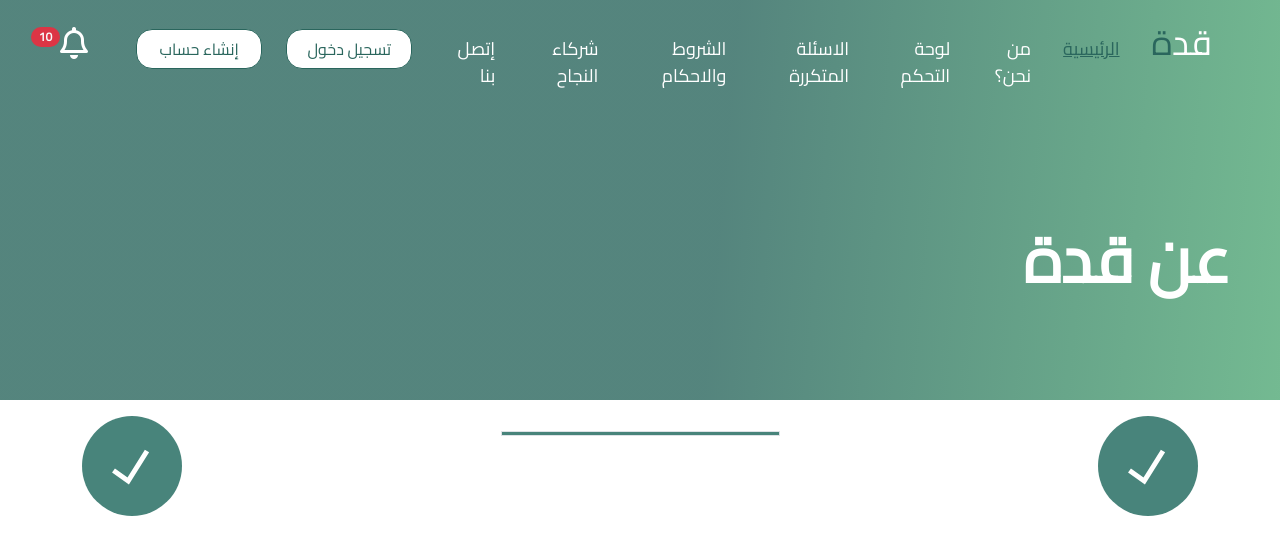
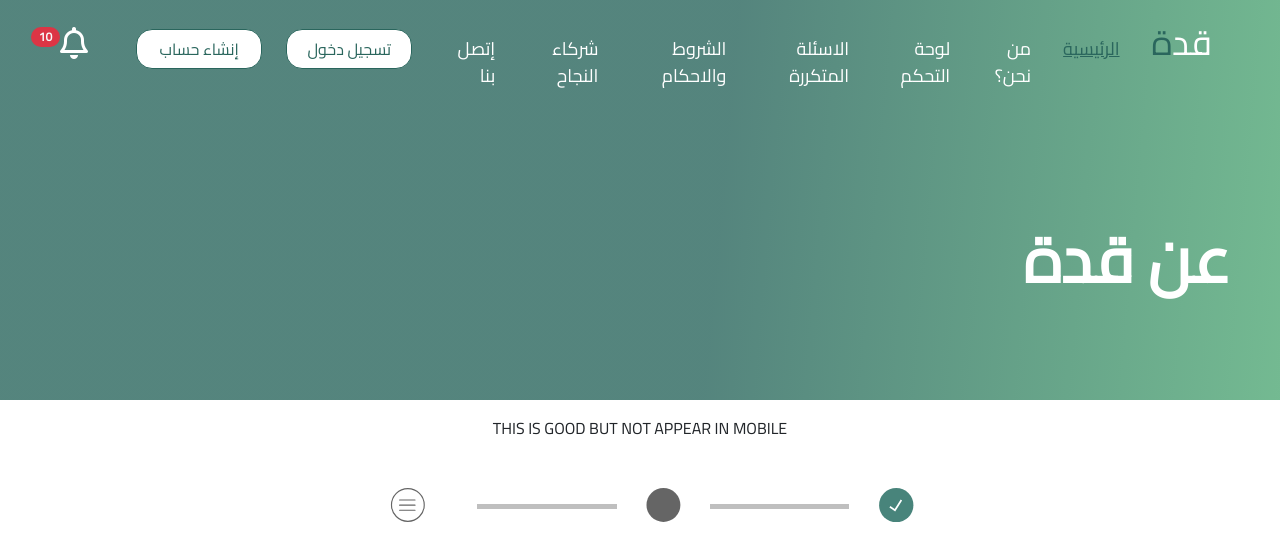
Before and after one commit to norhan-khaled99/Qada-Vue, a Vue app: page /member/checkLine in a window 1280 px wide. Shown: the top 560 px of the page. Built offline with nearby package versions, Linux system fonts and the light colour scheme.

Commit message:
working on checkline compo

```diff
--- a/src/modules/members/pages/dashboardForMember/CheckLine.vue
+++ b/src/modules/members/pages/dashboardForMember/CheckLine.vue
@@ -1,20 +1,54 @@
 <template>
     <div class="container mt-3">
-        <div class="d-flex">
-            <div class="">
+         THIS IS GOOD BUT NOT APPEAR IN MOBILE
+        <!-- <div class="d-flex justify-content-center my-5 m-auto col-md-6 col-sm">
+            <div class="col-md-2 col-4">
+              <svg xmlns="http://www.w3.org/2000/svg" width="100" height="100" viewBox="0 0 100 100" fill="none">
+                <circle cx="50" cy="50" r="50" fill="#48847B" />
+                <path d="M31.5 54.5L46.2122 65L65 35" stroke="white" stroke-width="5" />
+              </svg>
+            </div>
+            <div class="col-md-3 col-sm-5 my-3 custom-hr"></div>
+            <div class="col-md-2 col-4">
+              <svg xmlns="http://www.w3.org/2000/svg" width="60" height="60" viewBox="0 0 60 60" fill="none">
+                <circle cx="30.3165" cy="29.6407" r="29.6407" fill="#656565"/>
+              </svg>
+            </div>
+            <div class="col-md-3 col-sm-5 my-3 custom-hr"></div>
+            <div class="col-md-2 col-4">
+              <svg xmlns="http://www.w3.org/2000/svg" width="61" height="60" viewBox="0 0 61 60" fill="none">
+                <circle cx="30.4786" cy="29.6407" r="28.6407" stroke="#656565" stroke-width="2"/>
+                <path d="M16 21L43 21M16 30L43 30M16 39L43 39" stroke="#656565" stroke-width="2" stroke-linecap="round" stroke-linejoin="round"/>
+              </svg>
+            </div>
+          </div> -->
+
+          <div class="d-flex justify-content-center my-5 m-auto col-md-6 col-sm-12">
+            <div class="col-md-2 col-sm-1">
                 <svg xmlns="http://www.w3.org/2000/svg" width="100" height="100" viewBox="0 0 100 100" fill="none">
                     <circle cx="50" cy="50" r="50" fill="#48847B" />
                     <path d="M31.5 54.5L46.2122 65L65 35" stroke="white" stroke-width="5" />
                 </svg>
             </div>
-            <div class="border"></div>
-            <div class="">
-                <svg xmlns="http://www.w3.org/2000/svg" width="100" height="100" viewBox="0 0 100 100" fill="none">
-                    <circle cx="50" cy="50" r="50" fill="#48847B" />
-                    <path d="M31.5 54.5L46.2122 65L65 35" stroke="white" stroke-width="5" />
-                </svg>
+            <hr class="col-md-3 col-sm-5 my-3 custom-hr">
+
+            <!-- <div class="col-3 border"></div> -->
+            <div class="col-md-2 col-sm-1">
+                <svg xmlns="http://www.w3.org/2000/svg" width="60" height="60" viewBox="0 0 60 60" fill="none">
+                    <circle cx="30.3165" cy="29.6407" r="29.6407" fill="#656565"/>
+                  </svg>
+            </div>
+            <hr class="col-md-3 col-sm-5 my-3 custom-hr">
+
+            <!-- <div class="col-3 border"></div> -->
+            <div class="col-md-3 col-sm-1">
+                <svg xmlns="http://www.w3.org/2000/svg" width="61" height="60" viewBox="0 0 61 60" fill="none">
+                    <circle cx="30.4786" cy="29.6407" r="28.6407" stroke="#656565" stroke-width="2"/>
+                    <path d="M16 21L43 21M16 30L43 30M16 39L43 39" stroke="#656565" stroke-width="2" stroke-linecap="round" stroke-linejoin="round"/>
+                  </svg>
             </div>
         </div>
+
     </div>
 </template>
 
@@ -25,16 +59,27 @@ export default {
 </script>
 
 <style scoped>
+*{
+    direction: rtl;
+}
 .container {
     text-align: center;
 }
-
+.custom-hr {
+    border: none;
+    height:5px;
+    background-color: black;
+  }
 .fa-solid {
     color: #48847B;
 }
 
+svg{
+    height: 50%;
+    width: 50%;
+}
 .border {
-    width: 25%;
+    width: 15%;
     height: 5px;
     background-color: #48847B;
     margin: 15px auto;
```
